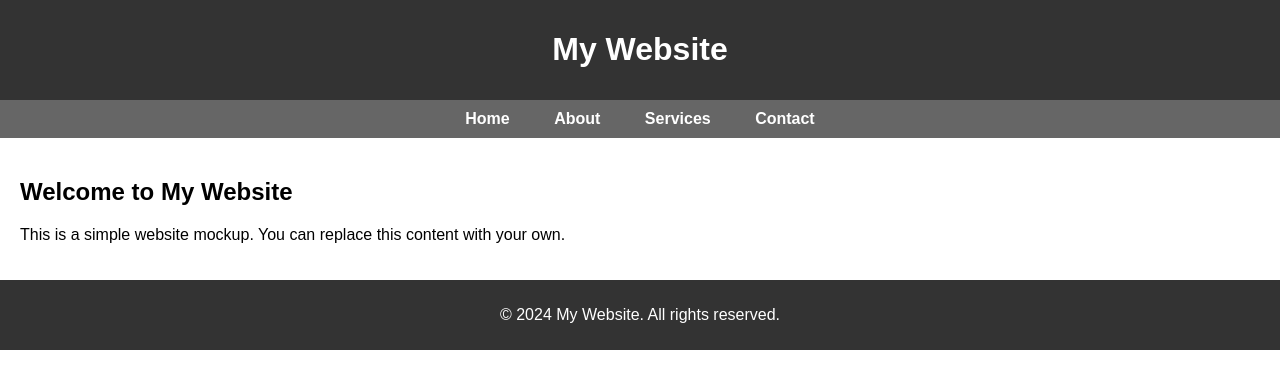
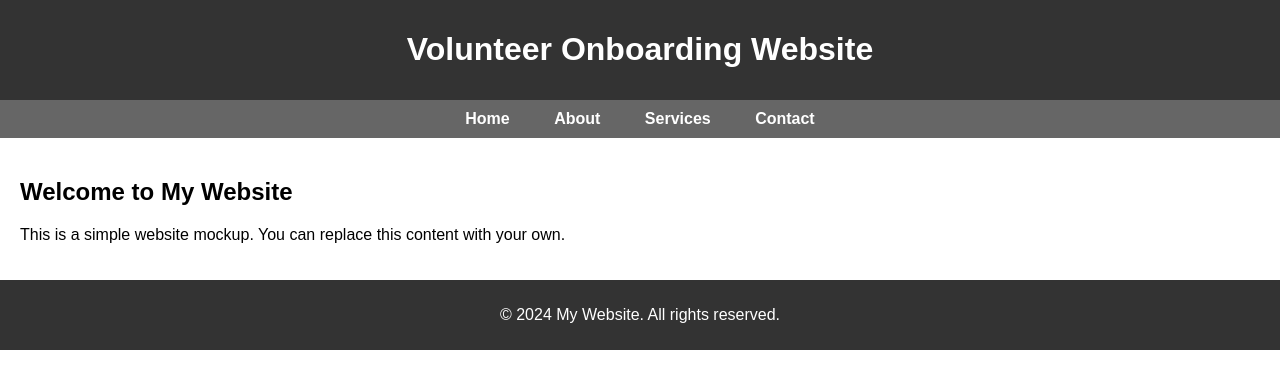
Before and after one commit to dindrawaty/VO01, a plain HTML site: page index.html in a window 1280 px wide. Drawn offline with Linux system fonts and the light colour scheme.

Commit message:
Update index.html
as a testing to refresh.. just wonder how long Github will do it.

```diff
--- a/index.html
+++ b/index.html
@@ -48,7 +48,7 @@
 <body>
 
     <header>
-        <h1>My Website</h1>
+        <h1>Volunteer Onboarding Website</h1>
     </header>
 
     <nav>
```
